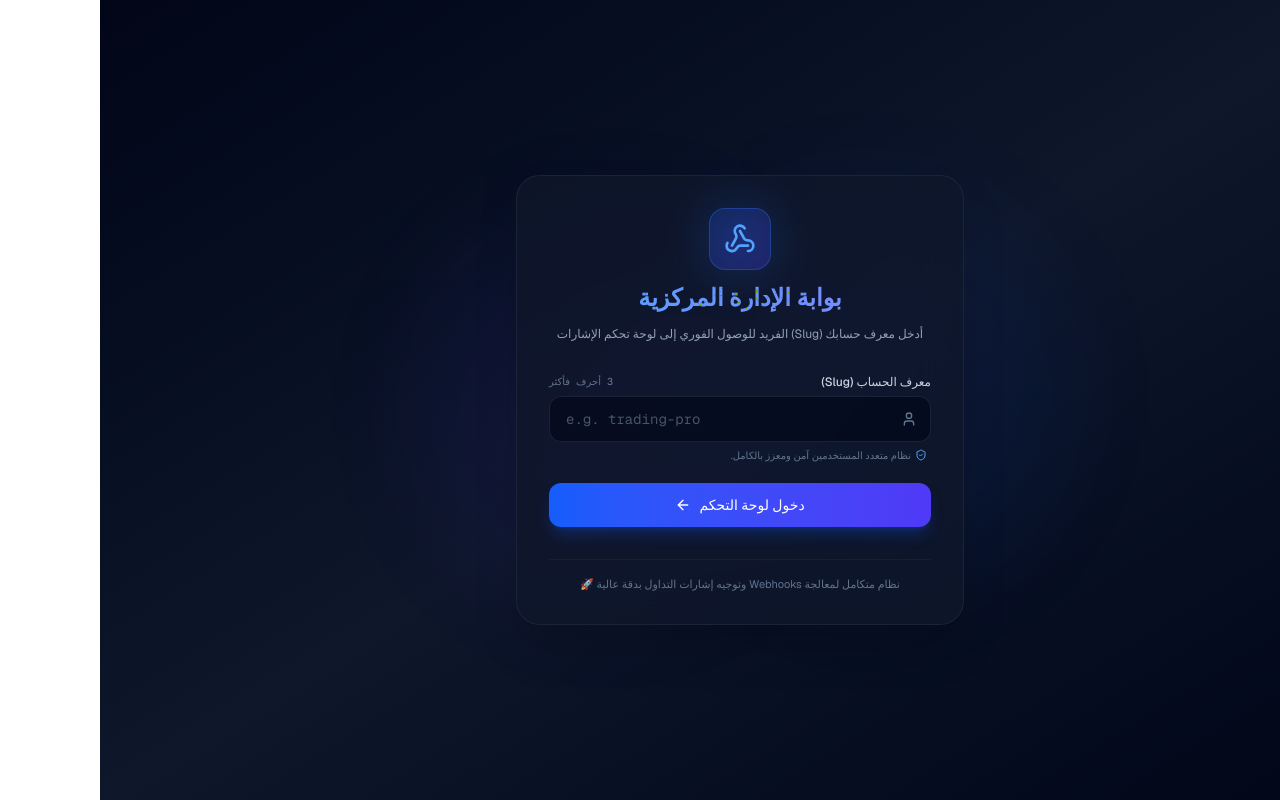
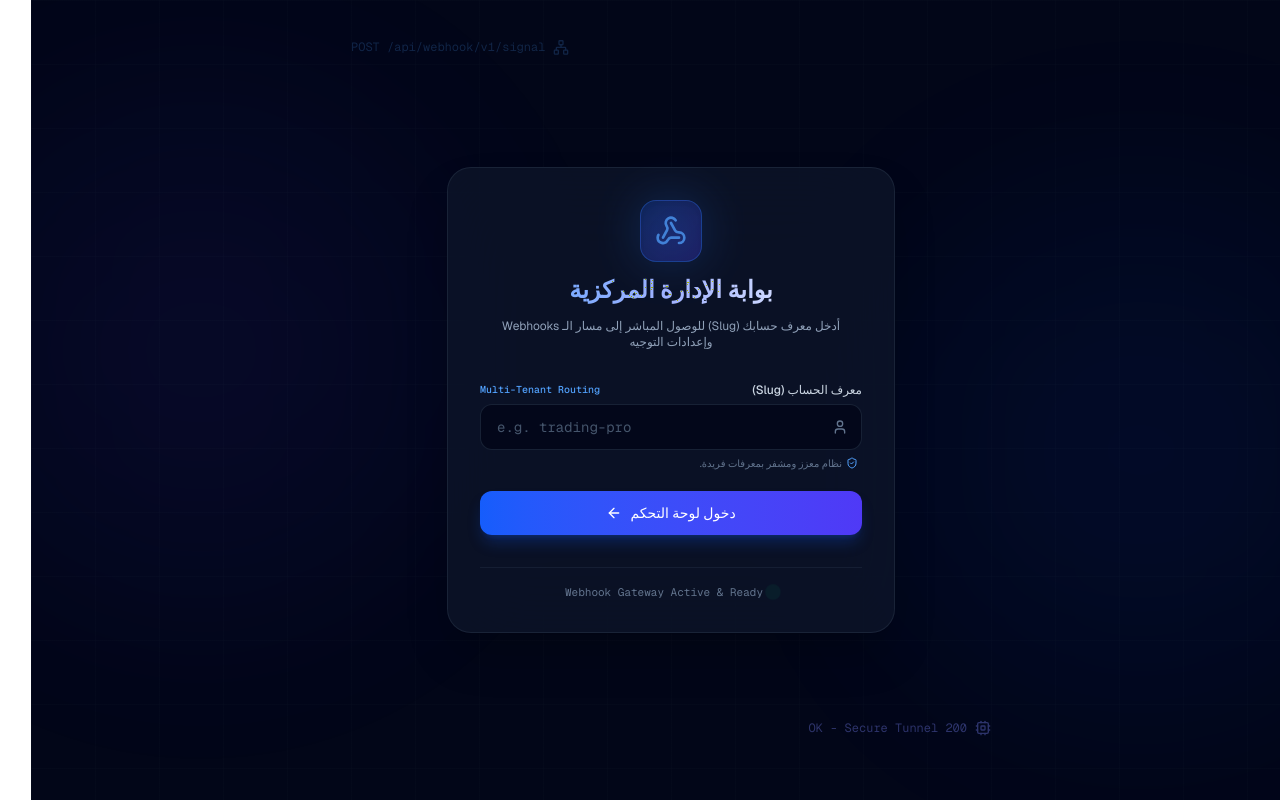
Before and after one commit to hamato19/signal-flow-dashboard, a Next.js app: page /login in a window 1280 px wide. Built offline with nearby package versions, Linux system fonts and the light colour scheme.

Commit message:
Update page.tsx

```diff
--- a/src/app/login/page.tsx
+++ b/src/app/login/page.tsx
@@ -1,7 +1,7 @@
 "use client";
 
 import React, { useState } from 'react';
-import { Webhook, ArrowRight, Loader2, AlertCircle, User, ShieldCheck } from 'lucide-react';
+import { Webhook, ArrowRight, Loader2, AlertCircle, User, ShieldCheck, Cpu, Network } from 'lucide-react';
 import { useRouter } from 'next/navigation';
 
 export default function LoginPage() {
@@ -20,7 +20,7 @@ export default function LoginPage() {
       return;
     }
 
-    // 2. التحقق من صيغة الـ Slug (أحرف إنجليزية، أرقام، وشرطة (-) فقط بدون مسافات أو رموز)
+    // 2. التحقق من صيغة الـ Slug
     const slugRegex = /^[a-z0-9-]+$/;
     if (!slugRegex.test(cleanSlug)) {
       setErrorMsg('يسمح فقط بالحروف الإنجليزية، الأرقام، والشرطة (-) بدون مسافات أو رموز خاصة.');
@@ -38,12 +38,10 @@ export default function LoginPage() {
     setErrorMsg('');
 
     try {
-      // إرسال طلب فعلي للـ API للتأكد من الحالة أو تهيئة السجل للمستخدم الجديد بأمان
       const res = await fetch(`/api/settings?slug=${cleanSlug}`);
       const data = await res.json();
 
       if (res.ok && data.success) {
-        // حفظ الـ slug وحالة الجلسة بأمان في المتصفح
         localStorage.setItem('isLoggedIn', 'true');
         localStorage.setItem('user_slug', cleanSlug);
         router.push('/dashboard');
@@ -58,33 +56,46 @@ export default function LoginPage() {
   };
 
   return (
-    <div className="min-h-screen bg-gradient-to-br from-slate-950 via-slate-900 to-slate-950 text-slate-100 flex items-center justify-center p-4 font-sans selection:bg-blue-500 selection:text-white" dir="rtl">
+    <div className="min-h-screen bg-slate-950 text-slate-100 flex items-center justify-center p-4 font-sans selection:bg-blue-500 selection:text-white relative overflow-hidden" dir="rtl">
 
-      {/* خلفية جمالية تفاعلية */}
-      <div className="absolute inset-0 overflow-hidden pointer-events-none">
-        <div className="absolute top-1/4 right-1/4 w-96 h-96 bg-blue-600/10 rounded-full blur-3xl animate-pulse" />
-        <div className="absolute bottom-1/4 left-1/4 w-96 h-96 bg-indigo-600/10 rounded-full blur-3xl animate-pulse delay-1000" />
+      {/* خلفية تفاعلية مخصصة لهوية Webhooks والشبكات */}
+      <div className="absolute inset-0 pointer-events-none">
+        {/* شبكة هندسية خلفية (Grid Pattern) */}
+        <div className="absolute inset-0 bg-[linear-gradient(to_right,#1e293b15_1px,transparent_1px),linear-gradient(to_bottom,#1e293b15_1px,transparent_1px)] bg-[size:4rem_4rem]" />
+
+        {/* توهجات ضوئية ديناميكية ممثلة لنقاط التدفق (Webhooks/Nodes) */}
+        <div className="absolute top-1/4 -right-20 w-[500px] h-[500px] bg-blue-600/10 rounded-full blur-[120px] animate-pulse" />
+        <div className="absolute bottom-1/4 -left-20 w-[500px] h-[500px] bg-indigo-600/10 rounded-full blur-[120px] animate-pulse delay-1000" />
+
+        {/* خطوط ربط ديكورية توحي بتدفق البيانات */}
+        <div className="absolute top-10 left-1/4 flex items-center gap-2 opacity-20 text-blue-400 font-mono text-xs animate-bounce">
+          <Network className="w-4 h-4" /> POST /api/webhook/v1/signal
+        </div>
+        <div className="absolute bottom-16 right-1/4 flex items-center gap-2 opacity-20 text-indigo-400 font-mono text-xs animate-pulse">
+          <Cpu className="w-4 h-4" /> 200 OK - Secure Tunnel
+        </div>
       </div>
 
-      <div className="relative w-full max-w-md bg-slate-900/80 border border-slate-800/80 rounded-3xl p-8 shadow-2xl backdrop-blur-xl">
+      {/* صندوق تسجيل الدخول الرئيسي */}
+      <div className="relative w-full max-w-md bg-slate-900/70 border border-slate-800/80 rounded-3xl p-8 shadow-2xl backdrop-blur-2xl">
 
-        {/* رأس الصفحة */}
+        {/* رأس الصفحة والأيقونة */}
         <div className="text-center space-y-3 mb-8">
           <div className="inline-flex relative">
             <div className="absolute inset-0 bg-blue-500/30 rounded-2xl blur-xl animate-pulse" />
-            <div className="relative bg-gradient-to-br from-blue-600/20 to-indigo-600/25 border border-blue-500/30 p-3.5 rounded-2xl">
-              <Webhook className="w-8 h-8 text-blue-400" />
+            <div className="relative bg-gradient-to-br from-blue-600/20 to-indigo-600/25 border border-blue-500/30 p-3.5 rounded-2xl shadow-inner">
+              <Webhook className="w-8 h-8 text-blue-400 animate-pulse" />
             </div>
           </div>
-          <h1 className="text-2xl font-bold bg-gradient-to-r from-blue-400 to-indigo-400 bg-clip-text text-transparent">
+          <h1 className="text-2xl font-bold bg-gradient-to-r from-blue-400 via-indigo-300 to-slate-100 bg-clip-text text-transparent">
             بوابة الإدارة المركزية
           </h1>
           <p className="text-xs text-slate-400">
-            أدخل معرف حسابك (Slug) الفريد للوصول الفوري إلى لوحة تحكم الإشارات
+            أدخل معرف حسابك (Slug) للوصول المباشر إلى مسار الـ Webhooks وإعدادات التوجيه
           </p>
         </div>
 
-        {/* رسائل التنبيه والخطأ */}
+        {/* رسائل الخطأ */}
         {errorMsg && (
           <div className="mb-6 bg-rose-500/10 border border-rose-500/20 text-rose-400 p-3.5 rounded-xl text-xs flex items-center gap-2.5 animate-shake">
             <AlertCircle className="w-4 h-4 flex-shrink-0" />
@@ -92,12 +103,12 @@ export default function LoginPage() {
           </div>
         )}
 
-        {/* نموذج تسجيل الدخول */}
+        {/* نموذج الإدخال */}
         <form onSubmit={handleLogin} className="space-y-5">
           <div className="space-y-1.5">
             <label className="text-xs font-medium text-slate-300 flex items-center justify-between">
               <span>معرف الحساب (Slug)</span>
-              <span className="text-[10px] text-slate-500 font-mono">3 أحرف فأكثر</span>
+              <span className="text-[10px] text-blue-400 font-mono">Multi-Tenant Routing</span>
             </label>
             <div className="relative">
               <div className="absolute inset-y-0 right-0 pr-3.5 flex items-center pointer-events-none text-slate-500">
@@ -109,12 +120,12 @@ export default function LoginPage() {
                 value={slug}
                 onChange={(e) => setSlug(e.target.value.toLowerCase().replace(/\s+/g, ''))}
                 placeholder="e.g. trading-pro"
-                className="w-full bg-slate-950/60 border border-slate-800/80 rounded-xl px-4 py-3 pr-10 text-sm text-slate-100 placeholder-slate-600 focus:outline-none focus:border-blue-500/50 focus:ring-2 focus:ring-blue-500/20 transition-all font-mono"
+                className="w-full bg-slate-950/80 border border-slate-800/80 rounded-xl px-4 py-3 pr-10 text-sm text-slate-100 placeholder-slate-600 focus:outline-none focus:border-blue-500/50 focus:ring-2 focus:ring-blue-500/20 transition-all font-mono"
                 dir="ltr"
               />
             </div>
             <span className="text-[10px] text-slate-500 block px-1 flex items-center gap-1">
-              <ShieldCheck className="w-3 h-3 text-blue-400 inline" /> نظام متعدد المستخدمين آمن ومعزز بالكامل.
+              <ShieldCheck className="w-3 h-3 text-blue-400 inline" /> نظام معزز ومشفر بمعرفات فريدة.
             </span>
           </div>
 
@@ -125,7 +136,7 @@ export default function LoginPage() {
           >
             {isLoading ? (
               <>
-                جاري التحقق والفتح <Loader2 className="w-4 h-4 animate-spin" />
+                جاري مصادقة المسار <Loader2 className="w-4 h-4 animate-spin" />
               </>
             ) : (
               <>
@@ -136,8 +147,9 @@ export default function LoginPage() {
         </form>
 
         {/* تذييل احترافي */}
-        <div className="mt-8 pt-4 border-t border-slate-800/60 text-center text-[11px] text-slate-500">
-          نظام متكامل لمعالجة Webhooks وتوجيه إشارات التداول بدقة عالية 🚀
+        <div className="mt-8 pt-4 border-t border-slate-800/60 text-center text-[11px] text-slate-500 flex items-center justify-center gap-1.5 font-mono">
+          <span className="w-2 h-2 rounded-full bg-emerald-500 animate-ping" />
+          <span>Webhook Gateway Active & Ready</span>
         </div>
 
       </div>
```
